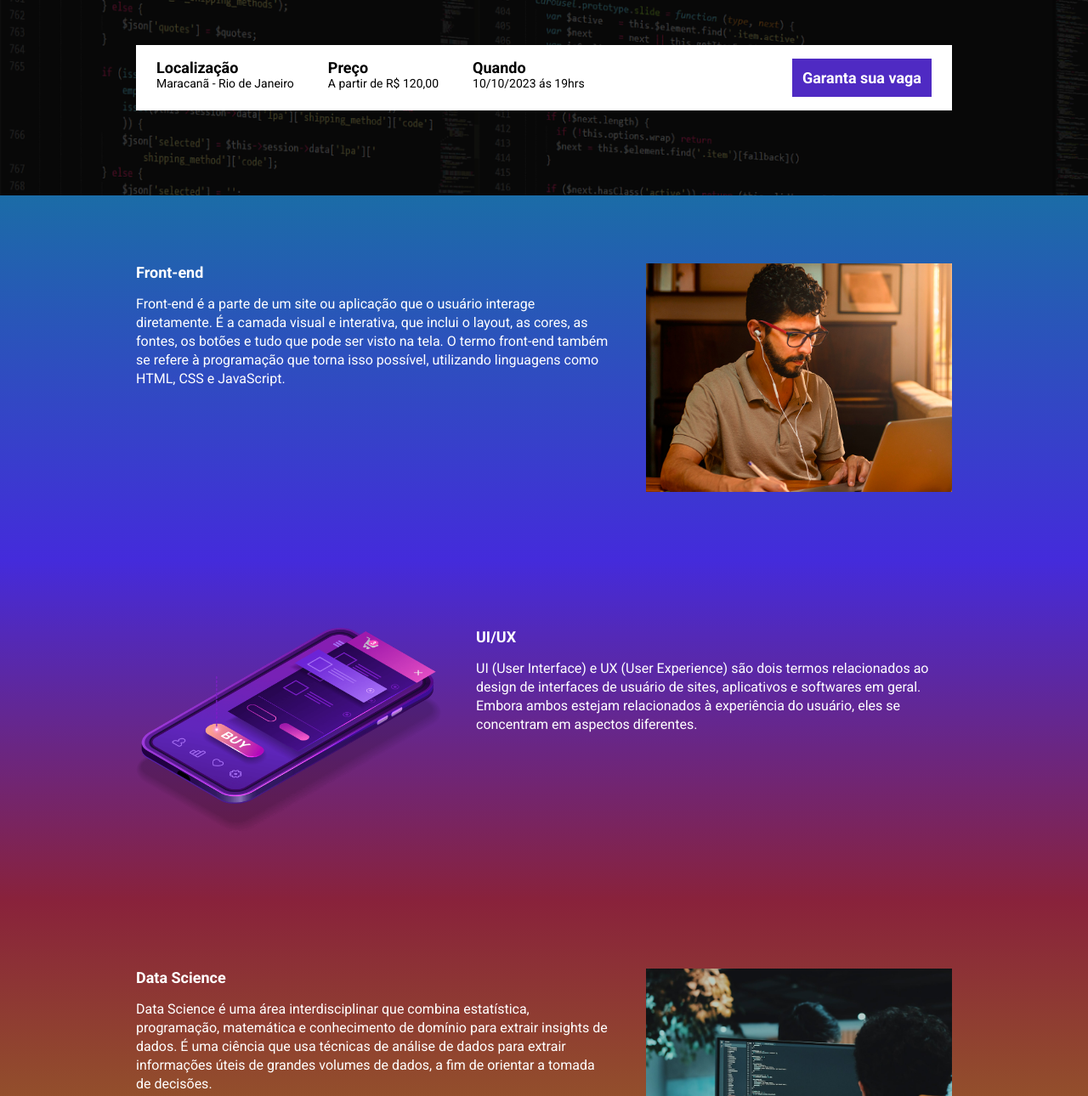
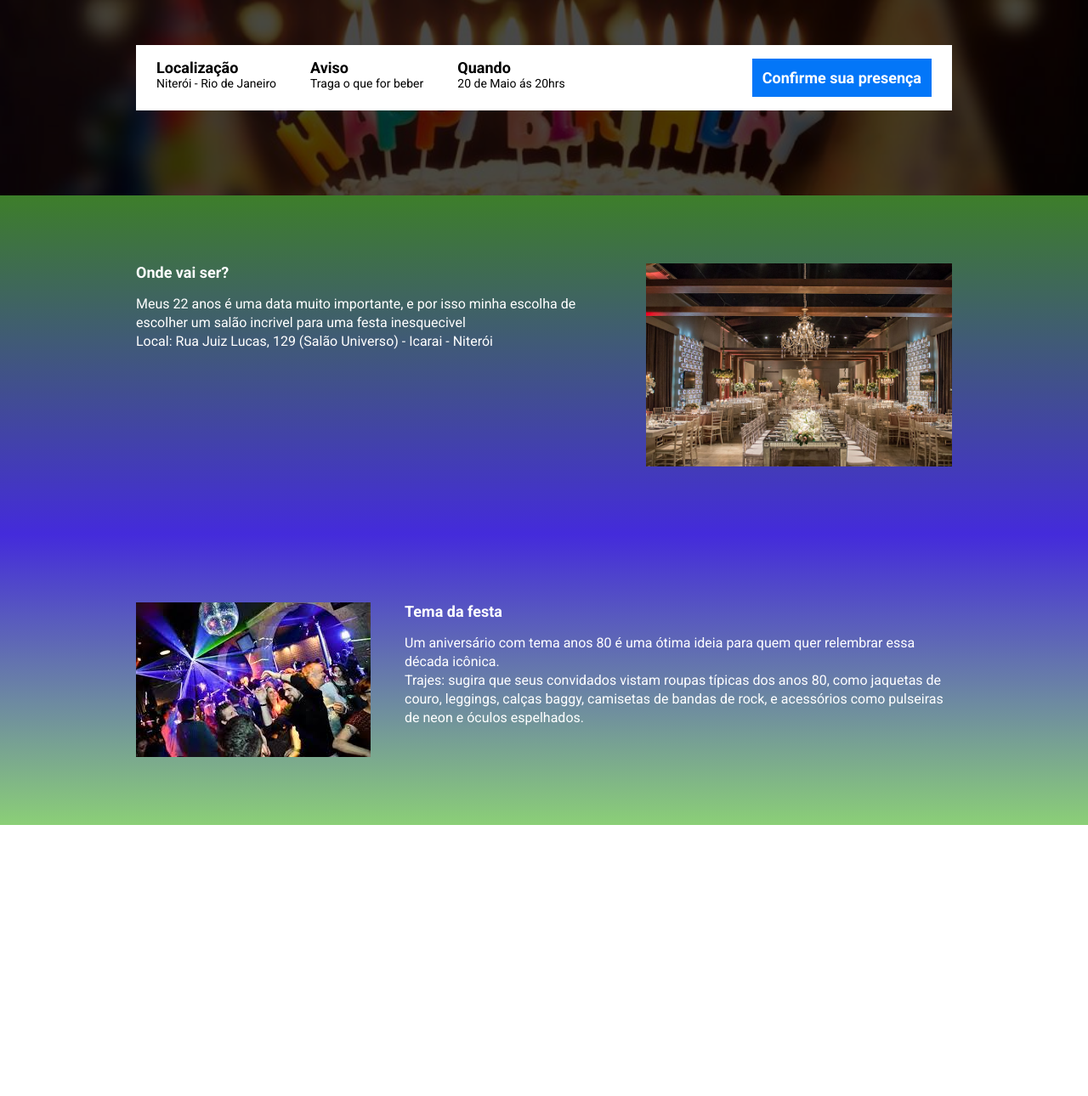
Before and after one commit to Thiagolopesm/projeto_evento_meu_aniversario, a website built with Parcel: page src/index.html in a window 1280 px wide. Shown: the part 251-1541 px from the top of the page at 85% size. After the commit the page ends 1222 px from the top, so only its background shows below. Built offline with nearby package versions, Linux system fonts and the light colour scheme.

Commit message:
Finalizando o site

```diff
--- a/src/index.html
+++ b/src/index.html
@@ -15,25 +15,25 @@
     <header class="hero">
         <div class="container">
             <p class="hero__text">
-                Venha comemorar comigo comemorar meu aniversario <span id="contador"></span>
+                Venha comemorar comigo comemorar meu aniversario <span id="countdown"></span>
             </p>
             <div class="infos-bar">
                 <ul class="infos-bar__infos">
                     <li class="infos-bar__infos__item">
                         <b>Localização</b>
-                        Maracanã - Rio de Janeiro
+                        Niterói - Rio de Janeiro
                     </li>
                     <li class="infos-bar__infos__item">
-                        <b>Preço</b>
-                        A partir de R$ 120,00
+                        <b>Aviso</b>
+                        Traga o que for beber
                     </li>
                     <li class="infos-bar__infos__item">
                         <b>Quando</b>
-                        10/10/2023 ás 19hrs
+                        20 de Maio ás 20hrs
                     </li>
                 </ul>
                 <a href="#" class="button button--primary">
-                    Garanta sua vaga
+                    Confirme sua presença
                 </a>
             </div>
         </div>
@@ -41,50 +41,29 @@
     <section class="event event--frontend">
         <div class="container" data-aos="fade-right">
             <div class="event__detail">
-                <h2 class="event__detail__title">Front-end</h2>
+                <h2 class="event__detail__title">Onde vai ser?</h2>
                 <p class="event__detail__description">
-                    Front-end é a parte de um site ou aplicação que o usuário interage diretamente. É a camada visual e interativa, que inclui o layout, as cores, as fontes, os botões e tudo que pode ser visto na tela. O termo front-end também se refere à programação que torna isso possível, utilizando linguagens como HTML, CSS e JavaScript.
+                    Meus 22 anos é uma data muito importante, e por isso minha escolha de escolher um salão incrivel para uma festa inesquecivel
+                    <p class="event__detail__description">Local: Rua Juiz Lucas, 129 (Salão Universo) - Icarai - Niterói</p>
                 </p>
             </div>
-            <img class="event__image" src="./images/frontend.png">
-        </div>
-    </section>
-    <section class="event event--ui-ux event--image-left" >
-        <div class="container" data-aos="fade-left">
-            <div class="event__detail">
-                <h2 class="event__detail__title">UI/UX</h2>
-                <p class="event__detail__description">
-                    UI (User Interface) e UX (User Experience) são dois termos relacionados ao design de interfaces de usuário de sites, aplicativos e softwares em geral. Embora ambos estejam relacionados à experiência do usuário, eles se concentram em aspectos diferentes.
-                </p>
-            </div>
-            <img class="event__image" src="./images/ui-ux.png">
-        </div>
-    </section>
-    <section class="event event--data-science">
-        <div class="container" data-aos="fade-right">
-            <div class="event__detail">
-                <h2 class="event__detail__title">Data Science</h2>
-                <p class="event__detail__description">
-                    Data Science é uma área interdisciplinar que combina estatística, programação, matemática e conhecimento de domínio para extrair insights de dados. É uma ciência que usa técnicas de análise de dados para extrair informações úteis de grandes volumes de dados, a fim de orientar a tomada de decisões.
-                </p>
-            </div>
-            <img class="event__image" src="./images/data.png">
-        </div>
-    </section>
-    <section class="event event--backend event--image-left" >
-        <div class="container" data-aos="fade-left">
-            <div class="event__detail">
-                <h2 class="event__detail__title">Back-end</h2>
-                <p class="event__detail__description">
-                    O back-end é a parte de um site, aplicativo ou software que fica "por trás das cortinas", ou seja, a parte que os usuários não veem diretamente. É responsável pelo processamento e armazenamento de dados, bem como pela comunicação com outros sistemas e serviços.
-                </p>
-            </div>
-            <img class="event__image" src="./images/backend.png">
+            <img class="event__image" src="./images/Salao_festa.jpg">
         </div>
     </section>
 
-
-
+    <section class="event event--discoteca event--image-left" >
+        <div class="container" data-aos="fade-left">
+            <div class="event__detail">
+                <h2 class="event__detail__title">Tema da festa</h2>
+                <p class="event__detail__description">
+                    Um aniversário com tema anos 80 é uma ótima ideia para quem quer relembrar essa década icônica.
+                    <br>
+                    Trajes: sugira que seus convidados vistam roupas típicas dos anos 80, como jaquetas de couro, leggings, calças baggy, camisetas de bandas de rock, e acessórios como pulseiras de neon e óculos espelhados.
+                </p>
+            </div>
+            <img class="event__image" src="./images/discotecas.jpg">
+        </div>
+    </section>
 
     <script src="https://unpkg.com/aos@next/dist/aos.js"></script>
     <script src="scripts/main.js"></script>
--- a/src/scripts/main.js
+++ b/src/scripts/main.js
@@ -1,31 +1,23 @@
 AOS.init();
 
-const dataDoEvento = new Date("Dec 12, 2023 19:00:00");
-const timeStampDoEvento = dataDoEvento.getTime();
+const countdownElement = document.getElementById('countdown');
 
-const contadorElement = document.getElementById('contador');
+    function countdown() {
+      const now = new Date();
+      const eventDate = new Date('May 20, 2023 19:00:00');
+      const distance = eventDate - now;
 
-const contaAsHoras = setInterval(function() {
-    const agora = new Date();
-    const timeStampAtual = agora.getTime();
+      if (distance < 0) {
+        countdownElement.innerHTML = 'EXPIRED';
+        return;
+      }
 
-    const distanciaAteOEvento = timeStampDoEvento - timeStampAtual;
+      const days = Math.floor(distance / (1000 * 60 * 60 * 24));
+      const hours = Math.floor((distance % (1000 * 60 * 60 * 24)) / (1000 * 60 * 60));
+      const minutes = Math.floor((distance % (1000 * 60 * 60)) / (1000 * 60));
+      const seconds = Math.floor((distance % (1000 * 60)) / 1000);
 
-    const diasEmMS = 1000 * 60 * 60 * 24;
-    const horasEmMS = 1000 * 60 * 60;
-    const minutosEmMs = 1000 * 60;
+      countdownElement.innerHTML = `${days}d ${hours}h ${minutes}m ${seconds}s`;
+    }
 
-    const diasAteOEvento = Math.floor(distanciaAteOEvento / diasEmMS);
-    const horasAteOEvento = Math.floor((distanciaAteOEvento % diasEmMS) / horasEmMS);
-    const minutosAteOEvento = Math.floor((distanciaAteOEvento % horasEmMS) / minutosEmMs);
-    const segundosAteOEvento = Math.floor((distanciaAteOEvento % minutosEmMs) / 1000);
-
-    const countdownString = `${diasAteOEvento}d ${horasAteOEvento}h ${minutosAteOEvento}m ${segundosAteOEvento}s`;
-
-    if (distanciaAteOEvento < 0) {
-        clearInterval(contaAsHoras);
-        contadorElement.innerHTML = 'Evento expirado';
-    } else if (contadorElement.innerHTML !== countdownString) {
-        contadorElement.innerHTML = countdownString;
-    }
-}, 1000);
+    setInterval(countdown, 1000);
--- a/src/styles/_event.scss
+++ b/src/styles/_event.scss
@@ -5,17 +5,12 @@
     background-image:linear-gradient(#1B6CA7, #442BDB);
 
     &--frontend{
-        background-image: linear-gradient(variables.$blue1, variables.$blue2);
+        background-image: linear-gradient(variables.$green, variables.$blue2);
     }
-    &--ui-ux{
-        background-image: linear-gradient(variables.$blue2, variables.$pink);
+    &--discoteca{
+        background-image: linear-gradient(variables.$blue2, variables.$green2);
     }
-    &--data-science{
-        background-image: linear-gradient(variables.$pink, variables.$yellow);
-    }
-    &--backend{
-        background-image: linear-gradient(variables.$yellow, variables.$pink);
-    }
+
     &--image-left {
         .container{
             flex-direction: row-reverse;
--- a/src/styles/_events.scss
+++ /dev/null
@@ -1,59 +0,0 @@
-@use 'variables';
-
-.event {
-    padding: 80px 0;
-    background-image:linear-gradient(#1B6CA7, #442BDB);
-
-    &--frontend{
-        background-image: linear-gradient(variables.$blue1, variables.$blue2);
-    }
-    &--ui-ux{
-        background-image: linear-gradient(variables.$blue2, variables.$pink);
-    }
-    &--data-science{
-        background-image: linear-gradient(variables.$pink, variables.$yellow);
-    }
-    &--backend{
-        background-image: linear-gradient(variables.$yellow, variables.$pink);
-    }
-    &--image-left {
-        .container{
-            flex-direction: row-reverse;
-        }
-    }
-    .container {
-        display: flex;
-        gap: 40px   ;
-    }
-
-    &__image {
-        max-width: 360px;
-    }
-
-    &__detail {
-
-        &__title {
-            font-size: 18px;
-            font-weight: bold;
-            margin-bottom: 16px;
-        }
-
-        &__description {
-            line-height: 22px;
-        }
-    }
-
-    @media (max-width:640px) {
-        .container{
-            display: block;
-        }
-        &__image {
-            width: 100%;
-        }
-
-        &__detail{
-            margin-right: 0;
-            margin-bottom: 16px;
-        }
-    }
-}
--- a/src/styles/_hero.scss
+++ b/src/styles/_hero.scss
@@ -3,7 +3,7 @@
 .hero {
     padding-top: 64px;
     padding-bottom: 100px;
-    background-image: url(../images/fundo.png);
+    background-image: url(../images/fundo_aniv.jpg);
     background-repeat: no-repeat;
     background-size: cover;
     position: relative;
--- a/src/styles/_variables.scss
+++ b/src/styles/_variables.scss
@@ -1,8 +1,7 @@
 $TextColor: #fff;
 $secunderyTextColor: #000;
 
-$blue1: #1B6CA7;
 $blue2: #442BDB;
-$pink: #89223b;
-$yellow: #9c791d;
-$purple: #4F2AC3;
+$blue3: #0376f8;
+$green: #3d7e2a;
+$green2: #8bcf77;
--- a/src/styles/components/_buttons.scss
+++ b/src/styles/components/_buttons.scss
@@ -10,7 +10,7 @@
 
     &--primary {
         color: #fff;
-        background-color: variables.$purple;
+        background-color: variables.$blue3;
     }
 
     @media (max-width: 640px) {
--- a/src/styles/components/_infos-bar.scss
+++ /dev/null
@@ -1,38 +0,0 @@
-@use '../variables';
-.infos-bar {
-    padding: 16px 24px;
-    background-color: variables.$TextColor;
-    display: flex;
-    justify-content: space-between;
-
-    &__infos {
-        display: flex;
-        gap: 40px;
-
-        &__item {
-            font-size: 14px;
-            color: #000;
-
-            b {
-                color: variables.$secunderyTextColor;
-                font-size: 18px;
-                display: block;
-            }
-        }
-    }
-    @media(max-width: 640px) {
-        display: block;
-
-        &__infos {
-            display: block;
-
-            &__item {
-                margin-bottom: 24px;
-            }
-        }
-    }
-
-    @media (max-width: 1024px) {
-        gap: 16px;
-    }
-}
```
Also changed, not shown: index.html (added, +93 -0 lines), images/backend.png (deleted), images/data.png (deleted), images/ebac_logo.svg (deleted), images/frontend.png (deleted), images/fundo.png (deleted), images/ui-ux.png (deleted), src/images/Salao_festa.jpg (added), src/images/discotecas.jpg (added), src/images/fundo_aniv.jpg (added).
